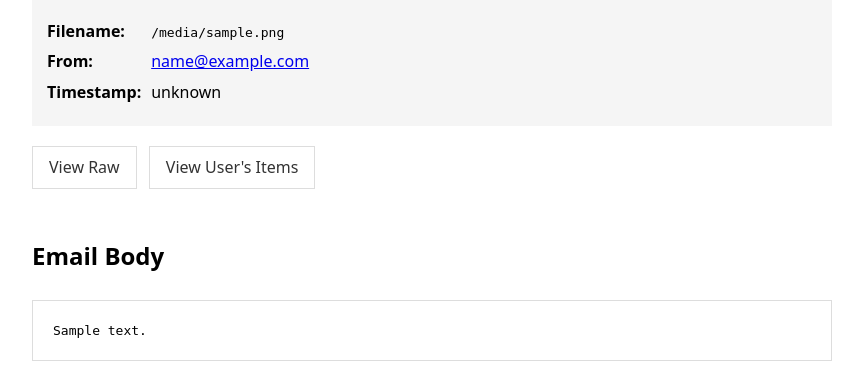
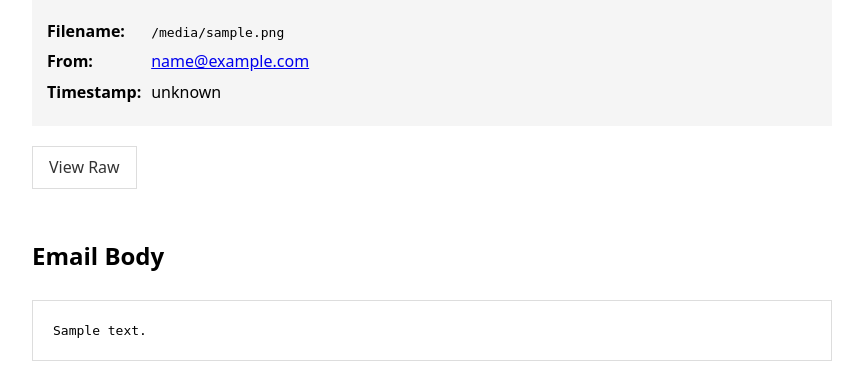
Before and after one commit to sortersocial/index, a FastAPI app: template src/templates/email.html in a window 1280 px wide. Shown: the part 166-531 px from the top of the page, without its empty margins (208-1071 px from the left). Run offline with FastAPI, Linux system fonts and the light colour scheme; the template is opened without the code that fills it: most values are stand-ins (such as "Sample title", 1, 10 or a date in 2020).

Commit message:
Remove redundant 'View User's Items' button
Email address is now clickable, making button unnecessary

🤖 Generated with [Claude Code](https://claude.com/claude-code)

Co-Authored-By: Claude <noreply@anthropic.com>

```diff
--- a/src/templates/email.html
+++ b/src/templates/email.html
@@ -90,11 +90,6 @@
         <a href="/emails/{{ filename }}/raw" target="_blank" class="button">
             View Raw
         </a>
-        {% if from_email %}
-        <a href="/user/{{ from_email }}" class="button">
-            View User's Items
-        </a>
-        {% endif %}
     </div>
 
     <h2>Email Body</h2>
```
